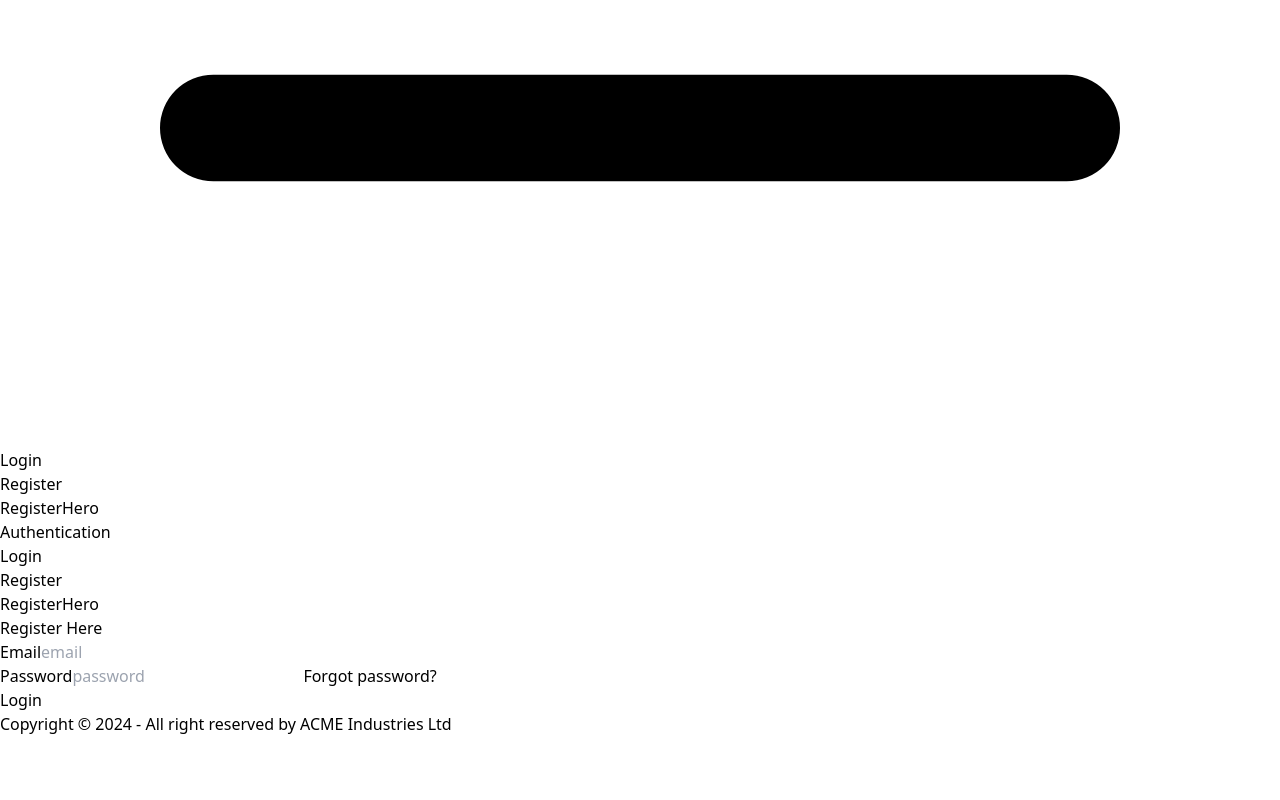
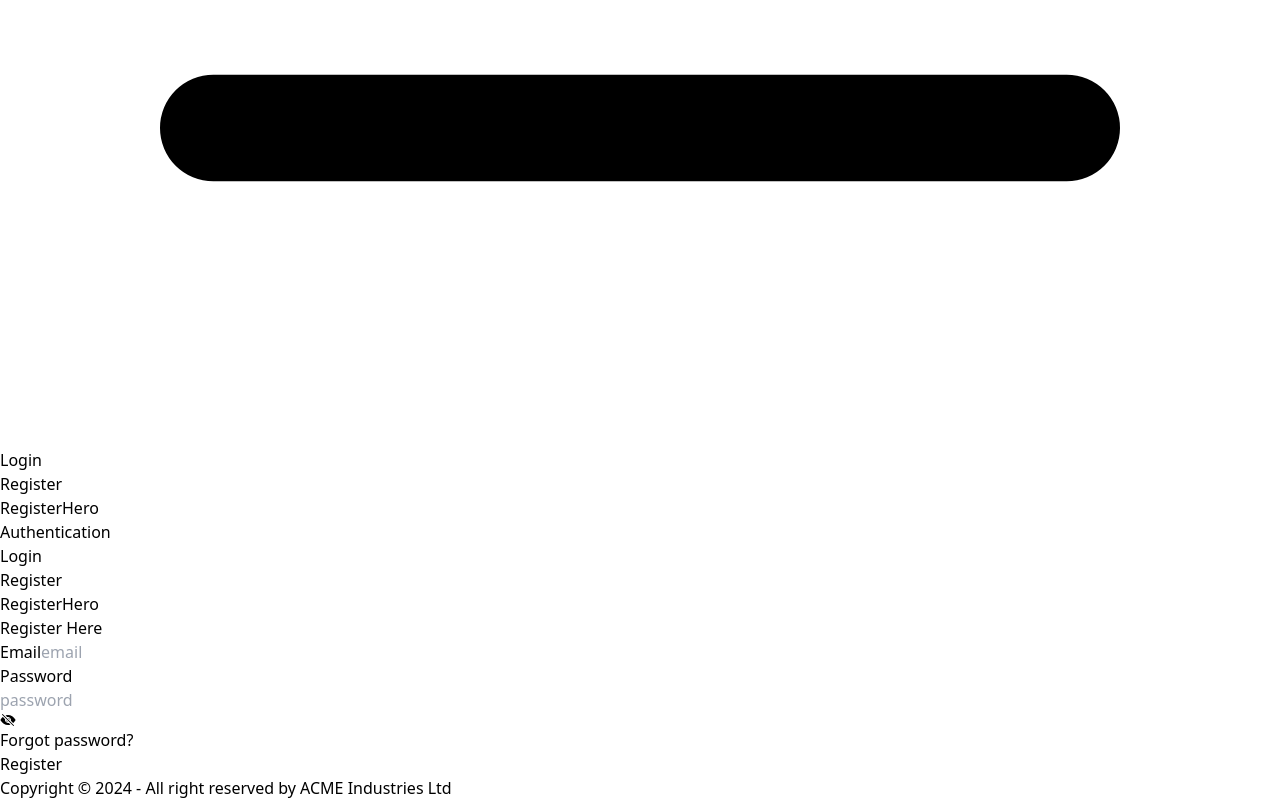
Before and after one commit to nayan-28/Email-Password-Authentication, a React (Vite) app: page /registerhero in a window 1280 px wide. Shown: the part 832-1632 px from the top of the page. Before the commit the page ends 1568 px from the top, so only its background shows below. Built offline with nearby package versions, Linux system fonts and the light colour scheme.

Commit message:
Show Password and Hide password

```diff
--- a/package.json
+++ b/package.json
@@ -15,6 +15,7 @@
     "match-sorter": "^6.3.4",
     "react": "^18.2.0",
     "react-dom": "^18.2.0",
+    "react-icons": "^5.0.1",
     "react-router-dom": "^6.22.0",
     "sort-by": "^1.2.0"
   },
--- a/src/Components/Register/Register.jsx
+++ b/src/Components/Register/Register.jsx
@@ -1,9 +1,13 @@
 import { createUserWithEmailAndPassword } from "firebase/auth";
 import auth from "../../firebase/firebase.config";
 import { useState } from "react";
+import { IoIosEye } from "react-icons/io";
+import { IoEyeOff } from "react-icons/io5";
 const Register = () => {
   const [registerError, setRegisterError] = useState("");
   const [registerSuccess, setRegisterSuccess] = useState("");
+  const [showPassword, setShowPassword] = useState(false);
+
   const handleRegister = (e) => {
     e.preventDefault();
     const email = e.target.email.value;
@@ -11,6 +15,9 @@ const Register = () => {
 
     if (password.length < 6) {
       setRegisterError("Password must be at least 6 characters or longer");
+      return;
+    } else if (!/[A-Z]/.test(password)) {
+      setRegisterError("Please Use any Upper Case Character");
       return;
     }
 
@@ -36,13 +43,22 @@ const Register = () => {
             required
           />
           <br />
+          <div className="flex">
             <input
               className="mb-4 w-3/4 border rounded  px-2 py-3"
-            type="password"
+              type={showPassword ? "text" : "password"}
               name="password"
               placeholder="Your Password"
               required
             />
+            <span
+              onClick={() => setShowPassword(!showPassword)}
+              className="text-3xl mb-4 text-blue-500"
+            >
+              {showPassword ? <IoIosEye></IoIosEye> : <IoEyeOff></IoEyeOff>}
+            </span>
+          </div>
+
           <input
             className="btn btn-primary mb-4 w-3/4 hover:bg-blue-600"
             value="Register"
--- a/src/Components/RegisterHero/RegisterHero.jsx
+++ b/src/Components/RegisterHero/RegisterHero.jsx
@@ -1,16 +1,21 @@
 import { createUserWithEmailAndPassword } from "firebase/auth";
 import auth from "../../firebase/firebase.config";
 import { useState } from "react";
-
+import { IoIosEye } from "react-icons/io";
+import { IoEyeOff } from "react-icons/io5";
 const RegisterHero = () => {
   const [registerError, setRegisterError] = useState("");
   const [registerSuccess, setRegisterSuccess] = useState("");
+  const [showPassword, setShowPassword] = useState(false);
   const handleRegister = (e) => {
     e.preventDefault();
     const email = e.target.email.value;
     const password = e.target.password.value;
     if (password.length < 6) {
       setRegisterError("Password must be at least 6 characters or longer");
+      return;
+    } else if (!/[A-Z]/.test(password)) {
+      setRegisterError("Please Use any Upper Case Character");
       return;
     }
 
@@ -47,6 +52,7 @@ const RegisterHero = () => {
               <label className="label">
                 <span className="label-text">Password</span>
               </label>
+              <div className="flex">
                 <input
                   type="password"
                   placeholder="password"
@@ -54,6 +60,13 @@ const RegisterHero = () => {
                   required
                   name="password"
                 />
+                <span
+                  onClick={() => setShowPassword(!showPassword)}
+                  className="text-3xl mt-2 px-2 text-blue-500"
+                >
+                  {showPassword ? <IoIosEye></IoIosEye> : <IoEyeOff></IoEyeOff>}
+                </span>
+              </div>
               <label className="label">
                 <a href="#" className="label-text-alt link link-hover">
                   Forgot password?
@@ -61,7 +74,7 @@ const RegisterHero = () => {
               </label>
             </div>
             <div className="form-control mt-6">
-              <button className="btn btn-primary">Login</button>
+              <button className="btn btn-primary">Register</button>
             </div>
           </form>
           {registerError && <p className="text-red-700">{registerError}</p>}
```
Also changed, not shown: 1 other file (tests, documents, lock files or other folders). Lines whose indentation alone changed are shown as unchanged.
